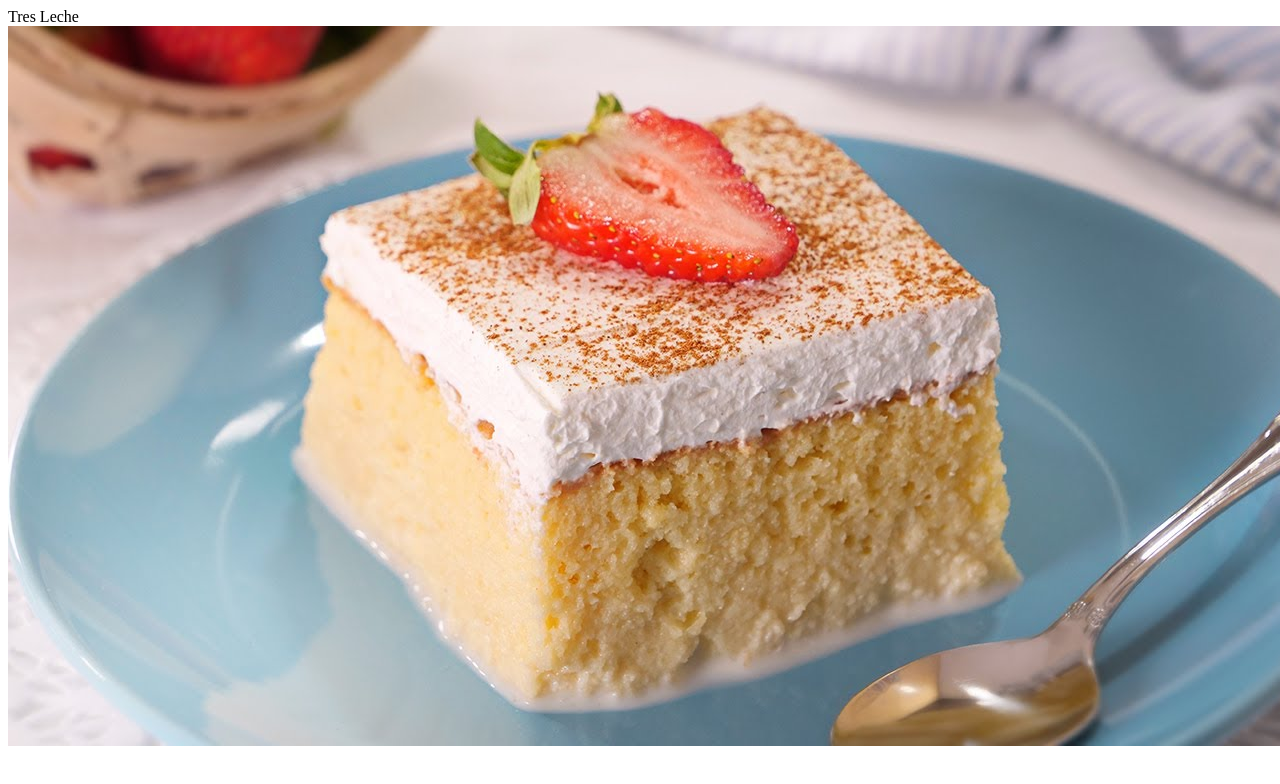
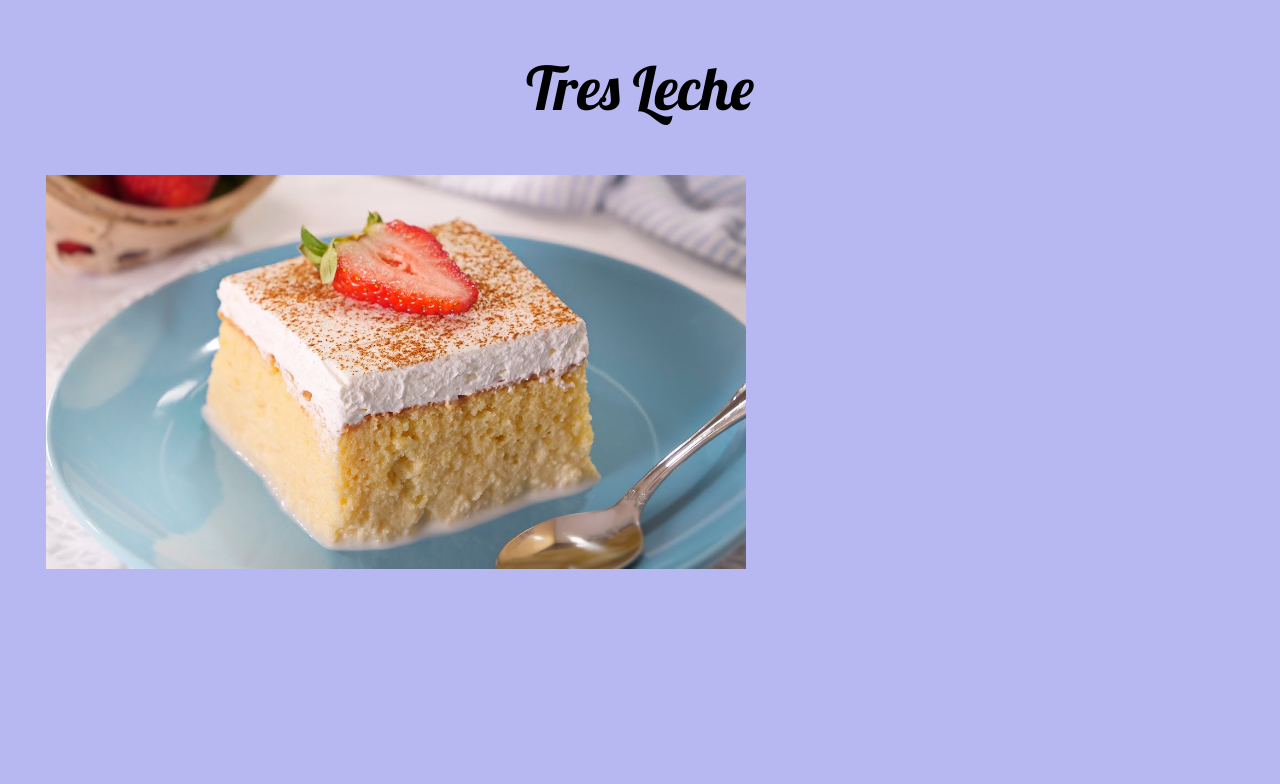
Before and after one commit to Julieta3164/css-sass, a plain HTML site: page receta/index.html in a window 1280 px wide. Drawn offline with Linux system fonts and the light colour scheme; a web font is replaced by a local one.

Commit message:
agregado estilo a la cabecera y cambio de imagen

```diff
--- a/receta/index.html
+++ b/receta/index.html
@@ -6,13 +6,25 @@
     <meta http-equiv="X-UA-Compatible" content="IE=edge">
     <meta name="viewport" content="width=device-width, initial-scale=1.0">
     <title>Document</title>
+    <link rel="preconnect" href="https://fonts.googleapis.com">
+    <link rel="preconnect" href="https://fonts.gstatic.com" crossorigin>
+    <link href="https://fonts.googleapis.com/css2?family=Lobster&family=Water+Brush&display=swap" rel="stylesheet">
+
     <link rel="stylesheet" href="style.css">
 </head>
 
 <body>
     <header id="title" clas="title">Tres Leche</header>
     <main>
-        <img src="img/tresleche.jpeg">
+        <section id="section-a" class="img">
+            <img src="img/tresleche.jpeg">
+        </section>
+        <section id="section-b" class="text">
+
+        </section>
+
+
+
     </main>
 
 </body>
--- a/receta/style.css
+++ b/receta/style.css
@@ -0,0 +1,18 @@
+body{
+    background: rgb(183, 183, 242);
+}
+header{
+    text-align: center;
+    font-family: 'Lobster', cursive;
+    font-size: 60px;
+    margin: 50px;
+    padding: 0%;
+}
+
+img{
+    background-size: auto ;
+    display: block;
+    width: 700px;
+    height: auto;
+    padding-left: 3vw
+}
```
Also changed, not shown: receta/img/tresleche1.jpeg (added).
